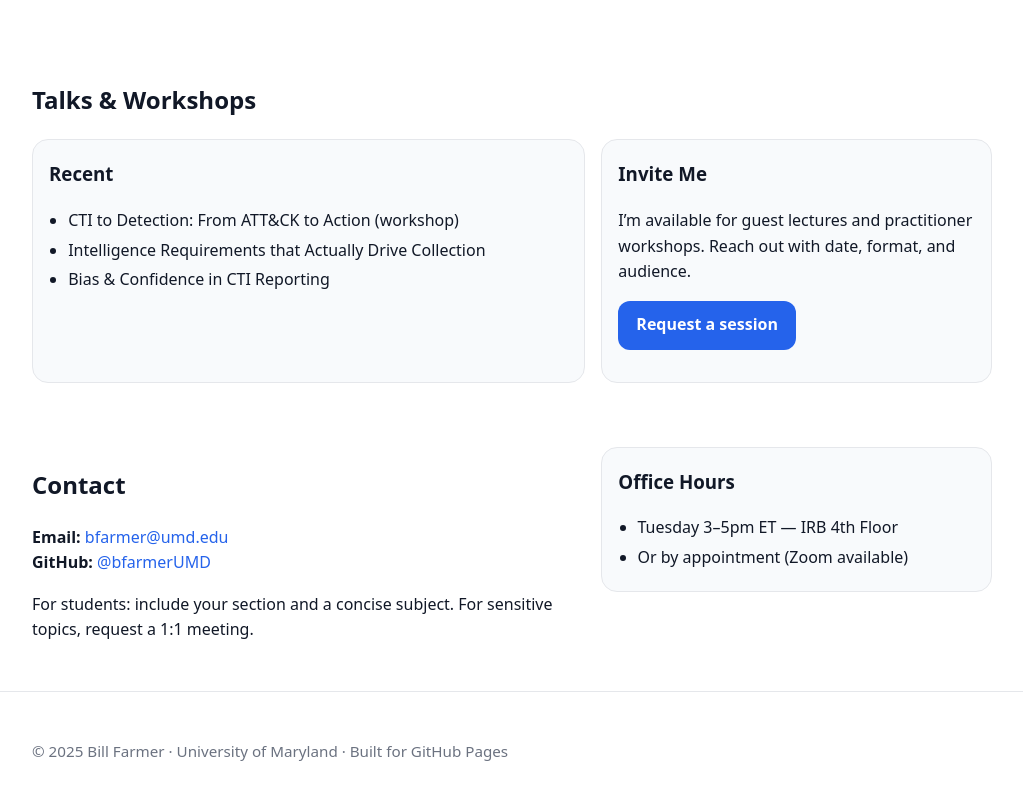
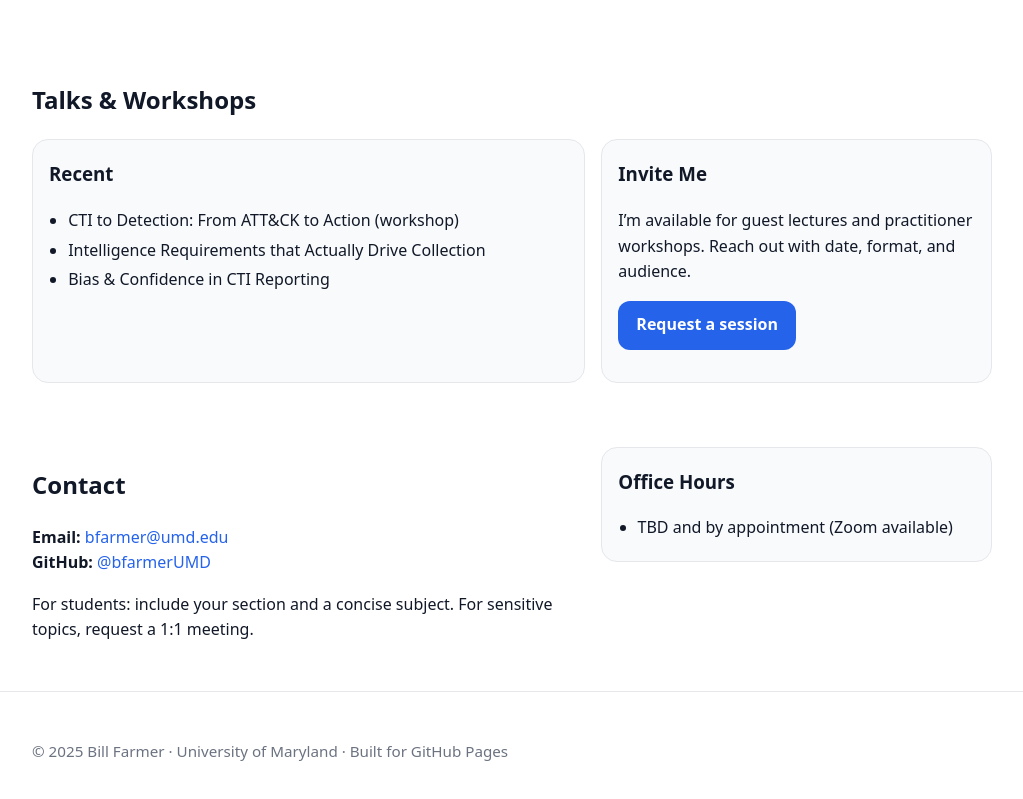
Before and after one commit to bfarmerUMD/bfarmerUMD.github.io, a plain HTML site: page index.html in a window 1280 px wide. Shown: the part 1786-2585 px from the top of the page, without its empty margins (128-1151 px from the left). Drawn offline with Linux system fonts and the light colour scheme.

Commit message:
Fixed office hours'

```diff
--- a/index.html
+++ b/index.html
@@ -253,8 +253,7 @@
           <div class="card">
             <h3>Office Hours</h3>
             <ul class="list">
-              <li>Tuesday 3–5pm ET — IRB 4th Floor</li>
-              <li>Or by appointment (Zoom available)</li>
+              <li>TBD and by appointment (Zoom available)</li>
             </ul>
           </div>
         </div>
```
